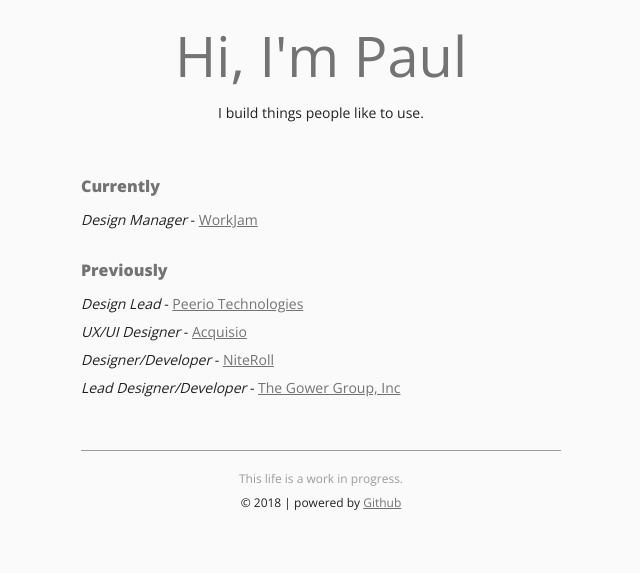
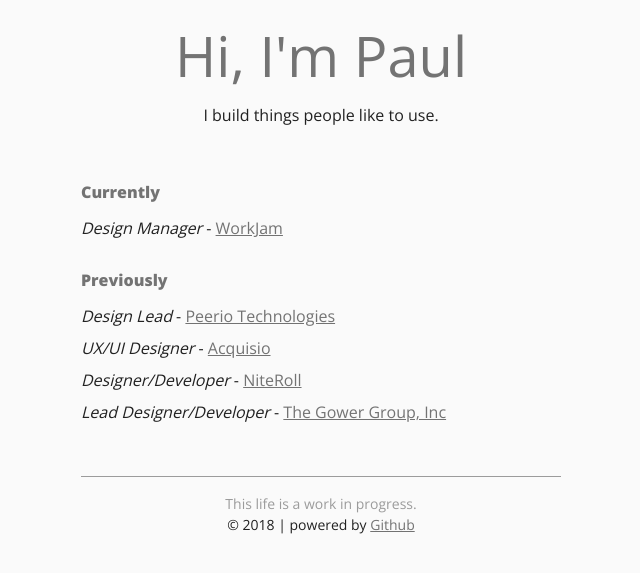
Before and after one commit to paulrdukes/paulrdukes.github.io, a Jekyll site: the page index.html, which Jekyll copies as it is, in a window 1280 px wide. Shown: the top 573 px of the page, without its empty margins (319-959 px from the left). Built offline with Jekyll 4.4.1, drawn with Linux system fonts in a browser that asks for light colours; some web fonts are replaced.

Commit message:
Update styles.css
font sizes

```diff
--- a/css/styles.css
+++ b/css/styles.css
@@ -31,7 +31,7 @@
 footer {
   border-top: 1px solid rgba(0,0,0, .38);
   flex: none;
-  font-size: 12px;
+  font-size: 14px;
   margin-top: 24px;
   padding-top: 16px;
 }
@@ -39,7 +39,7 @@
 /* line 38, ../_sass/styles.sass */
 html {
   background: #fafafa;
-  font: 14px/24px "Open Sans", sans-serif;
+  font: 16px/1.5 "Open Sans", sans-serif;
   color: rgba(0, 0, 0, 0.87);
 }
 
@@ -71,7 +71,7 @@
 
 /* line 61, ../_sass/styles.sass */
 .caption {
-  font-size: 12px;
+  font-size: 14px;
   color: rgba(0, 0, 0, 0.38);
 }
 
```
